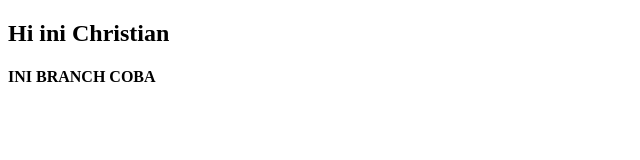
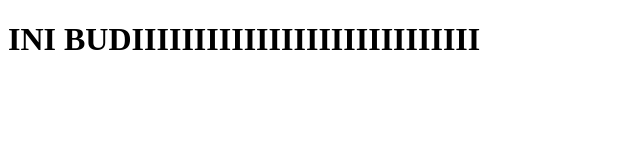
Before and after one commit to ChrisTerSES/Colaborasi, a plain HTML site: page index.html in a window 1280 px wide. Shown: the whole page, without its empty margins (0-640 px from the left). Drawn offline with Linux system fonts and the light colour scheme.

Commit message:
ini budi

```diff
--- a/index.html
+++ b/index.html
@@ -6,7 +6,6 @@
   <title>Document</title>
 </head>
 <body>
-  <h2>Hi ini Christian</h2>
-  <h4>INI BRANCH COBA</h4>
+  <h1>INI BUDIIIIIIIIIIIIIIIIIIIIIIIIIIII</h1>
 </body>
 </html>
```
